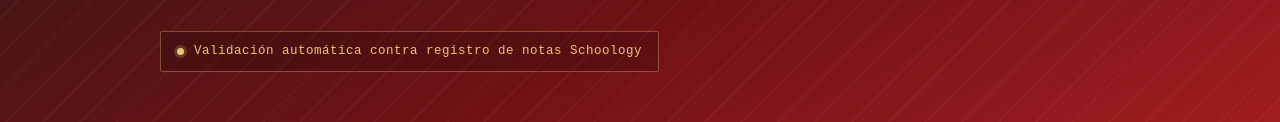
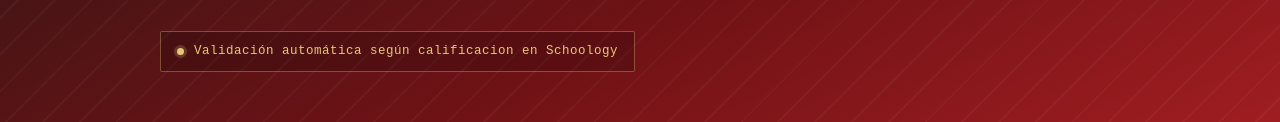
Before and after one commit to mmgago5/validacion-dnb, a plain HTML site: page index.html in a window 1280 px wide. Shown: the part 388-510 px from the top of the page. Drawn offline with Linux system fonts and the light colour scheme.

Commit message:
Update index.html

```diff
--- a/index.html
+++ b/index.html
@@ -549,7 +549,7 @@
     </div>
     <div class="hero-status">
       <span class="dot"></span>
-      Validación automática contra registro de notas Schoology
+      Validación automática según calificacion en Schoology
     </div>
   </div>
 </header>
```
